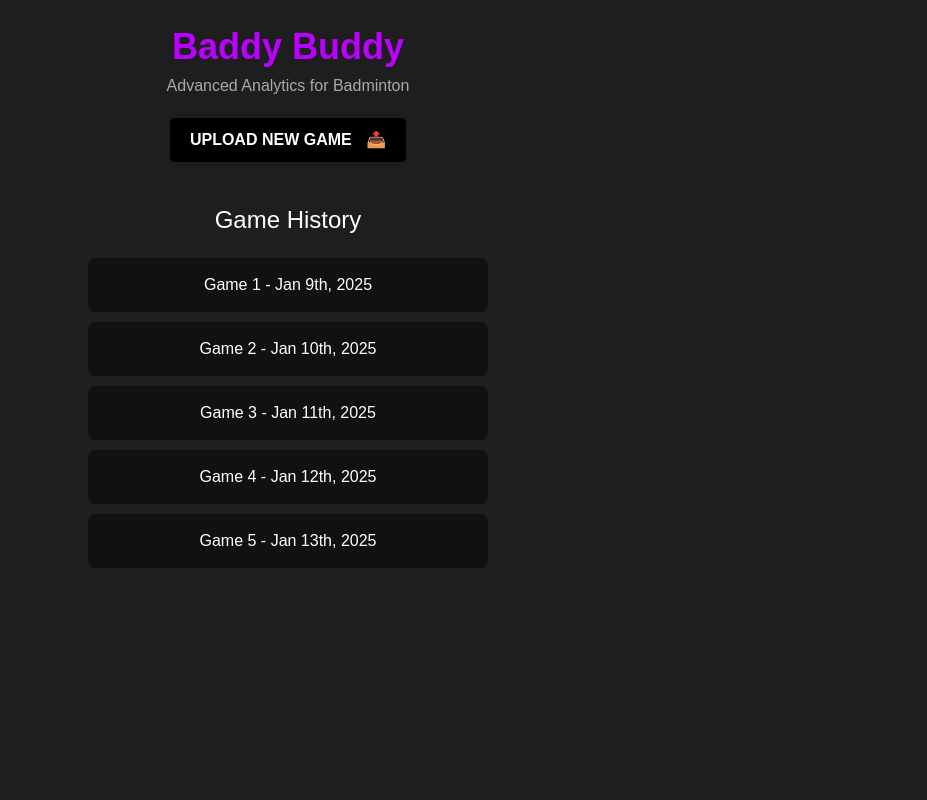
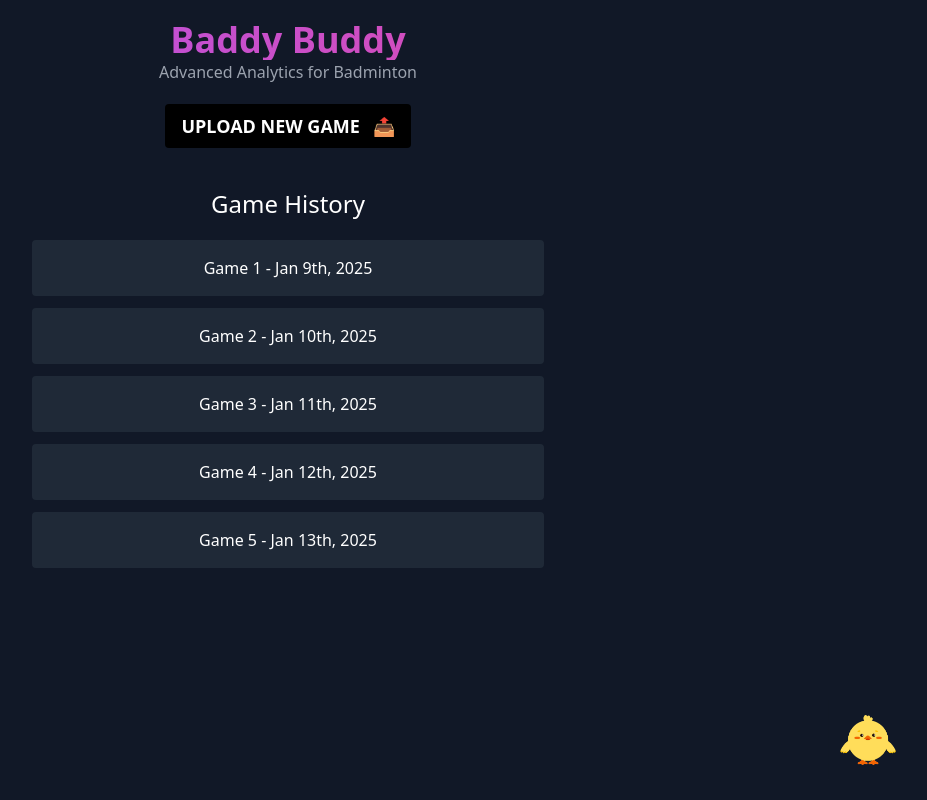
Before and after one commit to lce4113/baddy-buddy, a Next.js app in the folder frontend/: page / in a window 1280 px wide. Shown: the whole page, without its empty margins (352-1279 px from the left). Built offline with nearby package versions, Linux system fonts and the light colour scheme.

Commit message:
create stats page template

```diff
--- a/frontend/app/home/page.tsx
+++ /dev/null
@@ -1,44 +0,0 @@
-import React from 'react';
-import Link from 'next/link';
-
-function App() {
-  const gameHistory = [
-    { id: 1, name: "Game 1", date: "Jan 9th, 2025" },
-    { id: 2, name: "Game 2", date: "Jan 10th, 2025" },
-    { id: 3, name: "Game 3", date: "Jan 11th, 2025" },
-    { id: 4, name: "Game 4", date: "Jan 12th, 2025" },
-    { id: 5, name: "Game 5", date: "Jan 13th, 2025" },
-  ];
-
-  return (
-    <div className="font-sans bg-gray-900 text-white min-h-screen p-5">
-      <header className="text-center mb-10">
-        <h1 className="text-4xl font-bold bg-gradient-to-r from-purple-500 to-pink-500 bg-clip-text text-transparent">
-          Baddy Buddy
-        </h1>
-        <p className="text-gray-400">Advanced Analytics for Badminton</p>
-        <a href="/stats/0" className="mt-5 inline-block px-4 py-2 text-lg font-bold text-white bg-black rounded hover:bg-gray-800">
-          UPLOAD NEW GAME <span className="ml-2">📤</span>
-        </a>
-      </header>
-
-      <section className="text-center">
-        <h2 className="text-2xl mb-5">Game History</h2>
-        <ul className="list-none p-0">
-          {gameHistory.map((game) => (
-            <li
-              key={game.id}
-              className="bg-gray-800 p-4 mb-3 rounded cursor-pointer hover:bg-gray-700 w-11/12 max-w-lg mx-auto"
-            >
-              <a href={`/stats/${game.id}`} className="block text-white">
-                {game.name} - {game.date}
-              </a>
-            </li>
-          ))}
-        </ul>
-      </section>
-    </div>
-  );
-}
-
-export default App;
--- a/frontend/app/page.tsx
+++ b/frontend/app/page.tsx
@@ -1,5 +1,5 @@
-"use client"
 import React from 'react';
+import Link from 'next/link';
 
 function App() {
   const gameHistory = [
@@ -11,84 +11,48 @@ function App() {
   ];
 
   return (
-    <div style={styles.container}>
-      <header style={styles.header}>
-        <h1 style={styles.title}>Baddy Buddy</h1>
-        <p style={styles.subtitle}>Advanced Analytics for Badminton</p>
-        <button style={styles.uploadButton}>
-          UPLOAD NEW GAME <span style={styles.icon}>📤</span>
-        </button>
+    <div className="font-sans bg-gray-900 text-white min-h-screen p-5 relative">
+      <header className="text-center mb-10">
+        <h1 className="text-4xl font-bold bg-gradient-to-r from-purple-500 to-pink-500 bg-clip-text text-transparent">
+          Baddy Buddy
+        </h1>
+        <p className="text-gray-400">Advanced Analytics for Badminton</p>
+        <a
+          href="/stats/0"
+          className="mt-5 inline-block px-4 py-2 text-lg font-bold text-white bg-black rounded hover:bg-gray-800"
+        >
+          UPLOAD NEW GAME <span className="ml-2">📤</span>
+        </a>
       </header>
 
-      <section style={styles.gameHistorySection}>
-        <h2 style={styles.gameHistoryTitle}>Game History</h2>
-        <ul style={styles.gameList}>
+      <section className="text-center">
+        <h2 className="text-2xl mb-5">Game History</h2>
+        <ul className="list-none p-0">
           {gameHistory.map((game) => (
-            <li key={game.id} style={styles.gameItem}>
-              {game.name} - {game.date}
+            <li
+              key={game.id}
+              className="bg-gray-800 p-4 mb-3 rounded cursor-pointer hover:bg-gray-700 w-11/12 max-w-lg mx-auto"
+            >
+              <a href={`/stats/${game.id}`} className="block text-white">
+                {game.name} - {game.date}
+              </a>
             </li>
           ))}
         </ul>
       </section>
+      {/* <img
+        src="/birdie-baddie.png"
+        alt="Decorative Image"
+        className="absolute bottom-5 right-5 w-20 h-20 object-contain"
+      /> */}
+      {/* Add an Image with Hover Animation */}
+      <img
+        src="/birdie-baddie.png"
+        alt="Decorative Graphic"
+        className="absolute bottom-5 right-5 w-20 h-20 object-contain max-w-xs transition duration-300 ease-in-out hover:scale-150"
+      />
     </div>
   );
 }
 
-const styles = {
-  container: {
-    fontFamily: 'Arial, sans-serif',
-    backgroundColor: '#1e1e1e',
-    color: '#fff',
-    minHeight: '100vh',
-    padding: '20px',
-  },
-  header: {
-    textAlign: 'center',
-    marginBottom: '40px',
-  },
-  title: {
-    fontSize: '36px',
-    fontWeight: 'bold',
-    color: '#bb00ff',
-  },
-  subtitle: {
-    fontSize: '16px',
-    color: '#aaaaaa',
-  },
-  uploadButton: {
-    marginTop: '20px',
-    padding: '10px 20px',
-    fontSize: '16px',
-    fontWeight: 'bold',
-    color: '#fff',
-    backgroundColor: '#000',
-    border: 'none',
-    borderRadius: '5px',
-    cursor: 'pointer',
-  },
-  icon: {
-    marginLeft: '10px',
-  },
-  gameHistorySection: {
-    textAlign: 'center',
-  },
-  gameHistoryTitle: {
-    fontSize: '24px',
-    marginBottom: '20px',
-  },
-  gameList: {
-    listStyle: 'none',
-    padding: 0,
-  },
-  gameItem: {
-    backgroundColor: '#111',
-    padding: '15px 20px',
-    margin: '10px auto',
-    borderRadius: '8px',
-    width: '90%',
-    maxWidth: '400px',
-    color: '#fff',
-  },
-};
-
 export default App;
--- a/frontend/app/stats/[id]/page.tsx
+++ b/frontend/app/stats/[id]/page.tsx
@@ -1,13 +1,57 @@
-"use client"
-import {useParams} from 'next/navigation'
+import React from 'react';
 
-export default function Page() {
-    const params = useParams();
-    const gameId = params.id;
-    return (
-        <div>
-            <h1>Game {gameId}</h1>
-            <h2>Game {gameId} stats</h2>
-        </div>
-    )
+function StatsPage() {
+  return (
+    <div className="font-sans bg-gray-900 text-white min-h-screen p-5">
+      <header className="text-center mb-10">
+        <a href="/" className="absolute top-5 left-5 px-4 py-2 bg-gray-800 text-white rounded hover:bg-gray-700">
+        ◀ Back
+        </a>
+        <h1 className="text-4xl font-bold bg-gradient-to-r from-purple-500 to-pink-500 bg-clip-text text-transparent">
+          Game Stats
+        </h1>
+        <p className="text-gray-400">In-depth Analytics for Your Game</p>
+      </header>
+
+      <main className="space-y-10">
+        {/* Shot Heatmap Section */}
+        <section className="bg-gray-800 p-6 rounded shadow-md max-w-4xl mx-auto">
+          <h2 className="text-2xl font-semibold mb-4">Shot Heatmap</h2>
+          <p className="text-gray-400 mb-4">Visualize where you lost your points during the game.</p>
+          <div className="bg-gray-700 h-64 flex items-center justify-center rounded">
+            <span className="text-gray-500">[Heatmap Visualization Placeholder]</span>
+          </div>
+        </section>
+
+        {/* Point Differential Section */}
+        <section className="bg-gray-800 p-6 rounded shadow-md max-w-4xl mx-auto">
+          <h2 className="text-2xl font-semibold mb-4">Point Differential</h2>
+          <p className="text-gray-400 mb-4">Track your winning and losing streaks.</p>
+          <div className="bg-gray-700 h-64 flex items-center justify-center rounded">
+            <span className="text-gray-500">[Point Differential Chart Placeholder]</span>
+          </div>
+        </section>
+
+        {/* Shot Classifier Section */}
+        <section className="bg-gray-800 p-6 rounded shadow-md max-w-4xl mx-auto">
+          <h2 className="text-2xl font-semibold mb-4">Shot Classifier</h2>
+          <p className="text-gray-400 mb-4">Analyze the type of shots you played most frequently.</p>
+          <div className="bg-gray-700 h-64 flex items-center justify-center rounded">
+            <span className="text-gray-500">[Shot Classifier Visualization Placeholder]</span>
+          </div>
+        </section>
+
+        {/* Movement Tracking Section */}
+        <section className="bg-gray-800 p-6 rounded shadow-md max-w-4xl mx-auto">
+          <h2 className="text-2xl font-semibold mb-4">Movement Tracking</h2>
+          <p className="text-gray-400 mb-4">Observe your movement patterns.</p>
+          <div className="bg-gray-700 h-64 flex items-center justify-center rounded">
+            <span className="text-gray-500">[Movement Tracking Visualization Placeholder]</span>
+          </div>
+        </section>
+      </main>
+    </div>
+  );
 }
+
+export default StatsPage;
```
Also changed, not shown: frontend/public/birdie-baddie.png (added).
